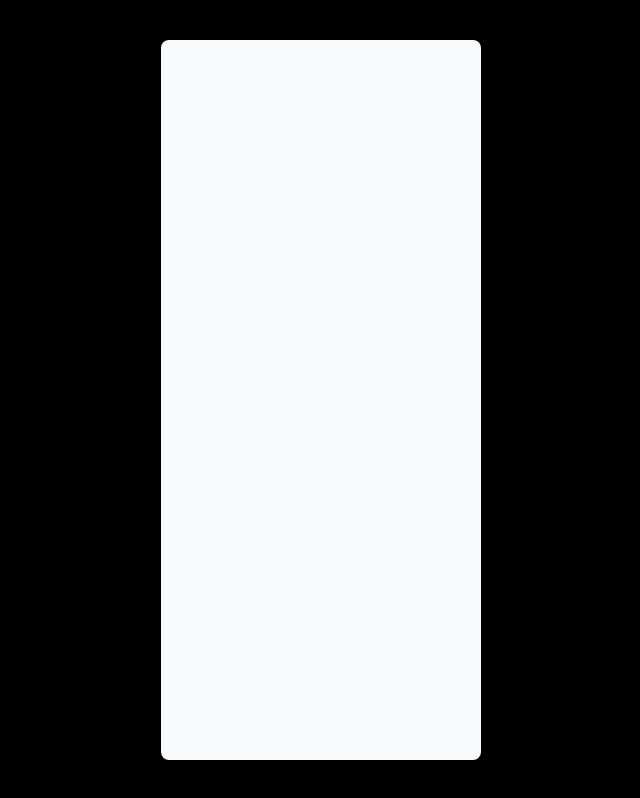
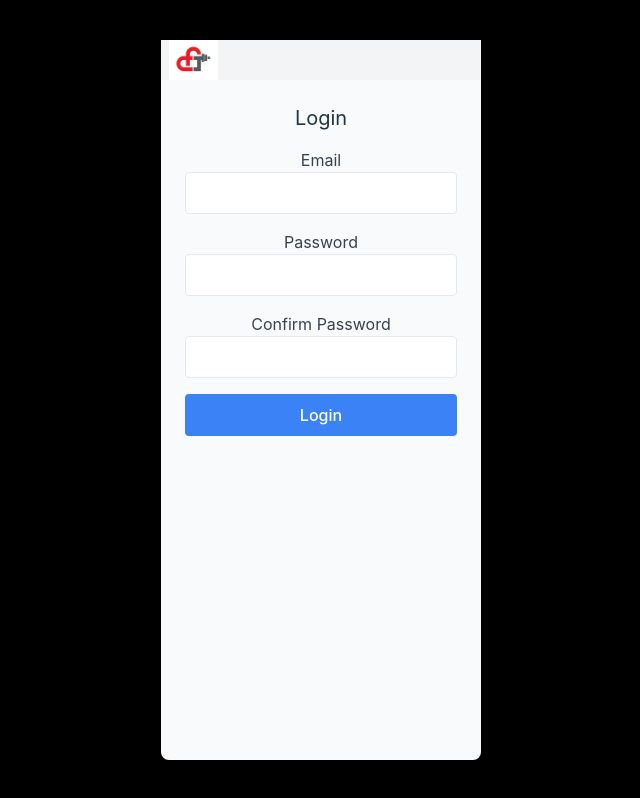
Before and after one commit to JoshuaW13/ConceptFitness, a React (Vite) app in the folder conceptFitness/: page /signUp in a window 1280 px wide. Before the commit this address had no page. Shown: the whole page, without its empty margins (319-959 px from the left). Built offline with nearby package versions, Linux system fonts and the light colour scheme.

Commit message:
sign up page and metrics window complete

```diff
--- a/conceptFitness/package.json
+++ b/conceptFitness/package.json
@@ -31,6 +31,7 @@
     "eslint-plugin-react-hooks": "^5.1.0-rc.0",
     "eslint-plugin-react-refresh": "^0.4.12",
     "globals": "^15.9.0",
+    "tailwind-scrollbar": "^3.1.0",
     "vite": "^5.4.9"
   }
 }
--- a/conceptFitness/src/App.jsx
+++ b/conceptFitness/src/App.jsx
@@ -7,6 +7,7 @@ import Catalogue from './pages/ExerciseList.jsx';
 import Programs from './pages/Programs.jsx';
 import SessionLogs from './pages/SessionLogs.jsx';
 import ExerciseLogs from './pages/ExerciseLogs.jsx';
+import SignUp from './pages/SignUp.jsx';
 
 function App() {
   return (
@@ -21,6 +22,7 @@ function App() {
           <Route path="/programs" element={<Programs />} />
           <Route path="/sessionLogs" element={<SessionLogs />} />
           <Route path="/exerciseLogs" element={<ExerciseLogs />} />
+          <Route path="/signUp" element={<SignUp />} />
         </Routes>
       </div>
     </Router>
--- /dev/null
+++ b/conceptFitness/src/components/MetricsInfo.jsx
@@ -0,0 +1,29 @@
+import React from 'react'
+import '../App.css'
+
+function MetricsInfo( {data} ) {
+    return (
+    //    <div className='flex flex-col items-start justify-center h-full pl-4 pb-4 gap-4'>
+    //         <p>Age: {data.age}</p>
+    //         <p>Weight: {data.weight}</p>
+    //         <p>Height: {data.height}</p>
+    //         <p>Activity Level: {data.activityLevel}</p>
+    //    </div>
+        <div className='flex justify-between px-4'>
+            <div className='flex flex-col items-start justify-center h-full pl-4 pb-4 gap-4'>
+                <p>Age</p>
+                <p>Weight</p>
+                <p>Height</p>
+                <p>Activity Level</p>
+            </div>
+            <div className='flex flex-col items-end justify-center h-full pr-4 pb-4 gap-4'>
+                <p>{data.age}</p>
+                <p>{data.weight}</p>
+                <p>{data.height}</p>
+                <p>{data.activityLevel}</p>
+            </div>
+        </div>
+    )
+}
+
+export default MetricsInfo
--- /dev/null
+++ b/conceptFitness/src/components/MetricsInputs.jsx
@@ -0,0 +1,69 @@
+import React from 'react'
+import '../App.css'
+import { useState } from 'react'
+
+function MetricsInputs( {onSave, initialData} ) {
+
+    const [formData, setFormData] = useState(initialData)
+
+    const handleChange = (e) => {
+        const {name, value} = e.target
+        setFormData({
+            ...formData,
+            [name]: value
+        })
+    }
+
+    const handleSave = () => {
+        onSave(formData)
+    }
+
+
+    return (
+        <div className='flex flex-col gap-4'>
+            {['age', 'weight', 'height', 'activityLevel'].map((field) => (
+                <div key={field} className="flex flex-row items-center w-full max-w-md gap-4">
+                    <p className="w-[25%] text-right capitalize">{field}</p>
+                    <input
+                        type="text"
+                        name={field}
+                        value={formData[field]}
+                        onChange={handleChange}
+                        className="w-[50%] bg-white border border-black rounded py-1 ml-5"
+                    />
+                </div>
+        ))}
+            {/* <div className="flex flex-row items-center w-full max-w-md gap-4">
+                <p className="w-[25%] text-right">Age</p>
+                <input type="text" className="w-[50%] bg-white border border-black rounded px-2 py-1" />
+            </div>
+
+            <div className="flex flex-row items-center w-full max-w-md gap-4">
+                <p className="w-[25%] text-right">Weight</p>
+                <input type="text" className="w-[50%] bg-white border border-black rounded px-2 py-1" />
+            </div>
+
+            <div className="flex flex-row items-center w-full max-w-md gap-4">
+                <p className="w-[25%] text-right">Height</p>
+                <input type="text" className="w-[50%] bg-white border border-black rounded px-2 py-1" />
+            </div>
+
+            <div className="flex flex-row items-center w-full max-w-md gap-4">
+                <p className="w-[25%] text-right">Activity Level</p>
+                <input type="text" className="w-[50%] bg-white border border-black rounded px-2 py-1" />
+            </div>
+            <div className='flex justify-center'>
+                <button className='w-[20%] bg-green-300 p-1 m-2'>
+                    Save
+                </button>
+            </div> */}
+            <div className='flex justify-center'>
+                <button onClick={handleSave} className='w-[20%] bg-green-300 p-1 m-2'>
+                    Save
+                </button>
+            </div>
+        </div>
+    )
+}
+
+export default MetricsInputs
--- a/conceptFitness/src/components/SettingsButton.jsx
+++ b/conceptFitness/src/components/SettingsButton.jsx
@@ -14,7 +14,7 @@ function SettingsButton() {
     <button className="text-black text-lg font-bold w-1/4 bg-gray-300 h-10 flex items-center justify-center hover:bg-gray-200 focus:outline-none"
       onClick={handleClick}
     >
-        <img src={settingsLogo} alt="" className="h-full w-auto" />
+        <img src={settingsLogo} alt="" className="p-5" />
     </button>
   )
 }
--- a/conceptFitness/src/pages/Login.jsx
+++ b/conceptFitness/src/pages/Login.jsx
@@ -3,14 +3,19 @@ import viteLogo from "/ConceptFitnessLogo.png";
 import '../App.css'
 import { useNavigate } from 'react-router-dom';
 
-
 function Login() {
     const navigate = useNavigate();
     const [email, setEmail] = useState('');
     const [password, setPassword] = useState('');
+
     const handleSubmit = (e) => {
         e.preventDefault();
         navigate("/home");
+    };
+
+    const handleSignUp = (e) => {
+        e.preventDefault();
+        navigate("/signUp");
     };
 
   return (
@@ -52,6 +57,10 @@ function Login() {
         >
           Login
         </button>
+        <p className='text-black m-2'>Don't have an account?</p>
+        <button onClick={handleSignUp} className='bg-white text-blue-500 hover-underline'>
+          Sign Up
+        </button>
       </form>
       </div>
   )
--- /dev/null
+++ b/conceptFitness/src/pages/SignUp.jsx
@@ -0,0 +1,87 @@
+import React from 'react'
+import { useState } from 'react'
+import { useNavigate } from 'react-router-dom';
+import '../App.css'
+import viteLogo from "/ConceptFitnessLogo.png";
+
+
+function SignUp() {
+
+    const navigate = useNavigate();
+    const [email, setEmail] = useState('');
+    const [password, setPassword] = useState('');
+    const [confirmPassword, setConfirmPassword] = useState('');
+    const [error, setError] = useState('');
+
+    const handleSubmit = (e) => {
+        e.preventDefault();
+
+        if (password != confirmPassword) {
+            setError("Passwords do not match");
+            return;
+        }
+        setError("");
+        navigate("/home");
+    };
+
+
+    return (
+        <div className='w-full h-full flex flex-col items-center'>
+            <div className='text-black text-lg font-bold w-full bg-gray-100 h-10 flex items-center justify-start px-2'>
+                <img src={viteLogo} alt="" className="h-full w-auto " />
+            </div>
+            <form onSubmit={handleSubmit} className="bg-white-100 p-6 w-full">
+                <h2 className="text-xl mb-4">Login</h2>
+                <div className="mb-4">
+                    <label className="block text-gray-700" htmlFor="email">
+                        Email
+                    </label>
+                    <input
+                        type="email"
+                        id="email"
+                        value={email}
+                        onChange={(e) => setEmail(e.target.value)}
+                        className="border rounded w-full py-2 px-3"
+                        required
+                    />
+                </div>
+                <div className="mb-4">
+                    <label className="block text-gray-700" htmlFor="password">
+                        Password
+                    </label>
+                    <input
+                        type="password"
+                        id="password"
+                        value={password}
+                        onChange={(e) => setPassword(e.target.value)}
+                        className="border rounded w-full py-2 px-3"
+                        required
+                    />
+                </div>
+                <div className="mb-4">
+                    <label className="block text-gray-700" htmlFor="confirmPassword">
+                        Confirm Password
+                    </label>
+                    <input
+                        type="password"
+                        id="confirmPassword"
+                        value={confirmPassword}
+                        onChange={(e) => setConfirmPassword(e.target.value)}
+                        className="border rounded w-full py-2 px-3"
+                        required
+                    />
+                </div>
+                {error && <p className="text-red-500 text-sm mb-4">{error}</p>}
+                <button
+                type="submit"
+                className="bg-blue-500 text-white rounded w-full py-2 hover:bg-blue-600"
+                >
+                Login
+                </button>
+            </form>
+        </div>
+
+    )
+}
+
+export default SignUp
--- a/conceptFitness/tailwind.config.js
+++ b/conceptFitness/tailwind.config.js
@@ -7,5 +7,7 @@ export default {
   theme: {
     extend: {},
   },
-  plugins: [],
+  plugins: [
+    require ('tailwind-scrollbar'),
+  ],
 }
```
Also changed, not shown: conceptFitness/src/components/MetricsWindow.jsx (+33 -19 lines), conceptFitness/src/pages/Profile.jsx (+14 -11 lines), 1 other file (tests, documents, lock files or other folders).
